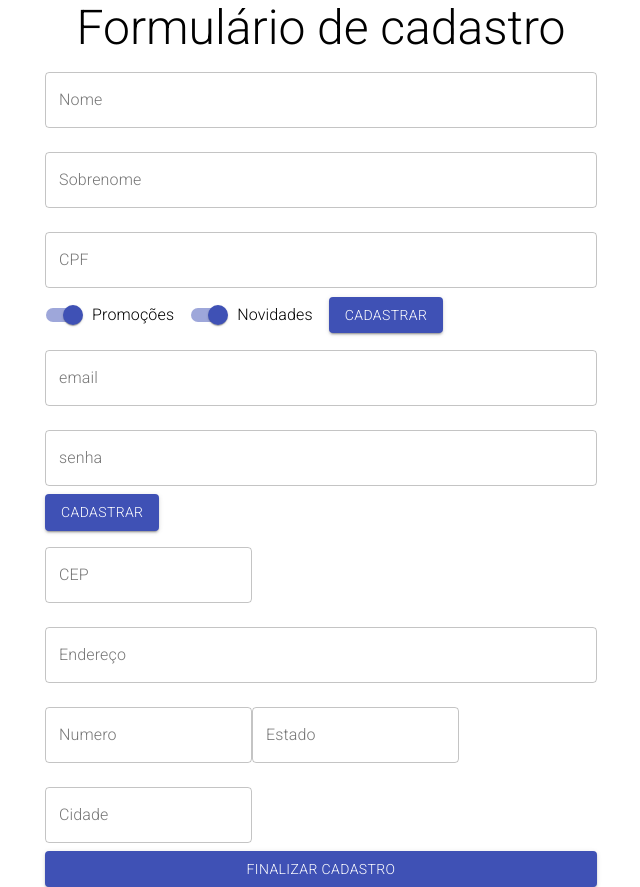
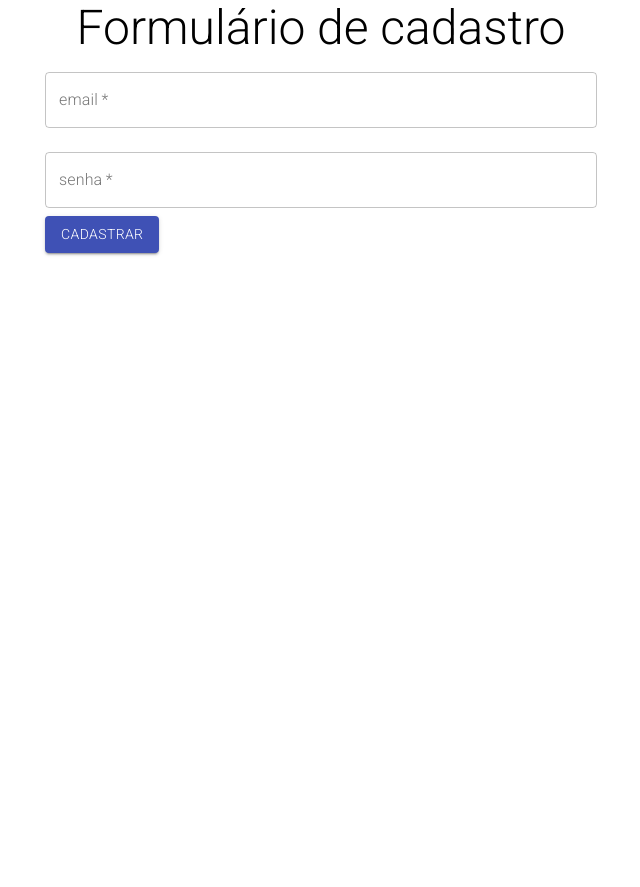
Before and after one commit to danielgaio/javascript-study, a React (Create React App) app in the folder curso-7/formulario-cadastro/: page / in a window 1280 px wide. Shown: the whole page, without its empty margins (319-959 px from the left). After the commit the page ends 800 px from the top, so only its background shows below. Built offline with nearby package versions, Linux system fonts and the light colour scheme.

Commit message:
Criado um fluxo entre as diferentes partes do formulário

```diff
--- a/curso-7/formulario-cadastro/src/components/FormularioCadastro/DadosUsuario.jsx
+++ b/curso-7/formulario-cadastro/src/components/FormularioCadastro/DadosUsuario.jsx
@@ -1,13 +1,17 @@
 import { Button, TextField } from "@material-ui/core";
 import React from 'react';
 
-function DadosUsuario() {
+function DadosUsuario({aoEnviar}) {
   return (
-    <form>
+    <form onSubmit={(event) => {
+      event.preventDefault();
+      aoEnviar();
+    }}>
       <TextField
         id="email"
         label="email"
         type="email"
+        required
         variant="outlined"
         margin="normal"
         fullWidth
@@ -16,6 +20,7 @@ function DadosUsuario() {
         id="senha"
         label="senha"
         type="password"
+        required
         variant="outlined"
         margin="normal"
         fullWidth
--- a/curso-7/formulario-cadastro/src/components/FormularioCadastro/FormularioCadastro.jsx
+++ b/curso-7/formulario-cadastro/src/components/FormularioCadastro/FormularioCadastro.jsx
@@ -5,13 +5,19 @@ import DadosUsuario from "./DadosUsuario";
 
 // As chaves servem para receber a propriedade de modo desconstruido
 function FormularioCadastro({aoEnviar, validarCpf}) {
-  return (
-    <>
-      <DadosPessoais aoEnviar={aoEnviar} validarCpf={ validarCpf }/>
-      <DadosUsuario />
-      <DadosEntrega />
-    </>
-  );
+  const [etapaAtual, setEtapaAtual] = useState(0);
+
+  const formularios = [
+    <DadosUsuario aoEnviar={proximo} />,
+    <DadosPessoais aoEnviar={proximo} validarCpf={validarCpf} />,
+    <DadosEntrega aoEnviar={aoEnviar} />
+  ];
+
+  function proximo() {
+    setEtapaAtual(etapaAtual + 1);
+  }
+
+  return <> { formularios[etapaAtual] } </>;
 }
 
 export default FormularioCadastro;
```
